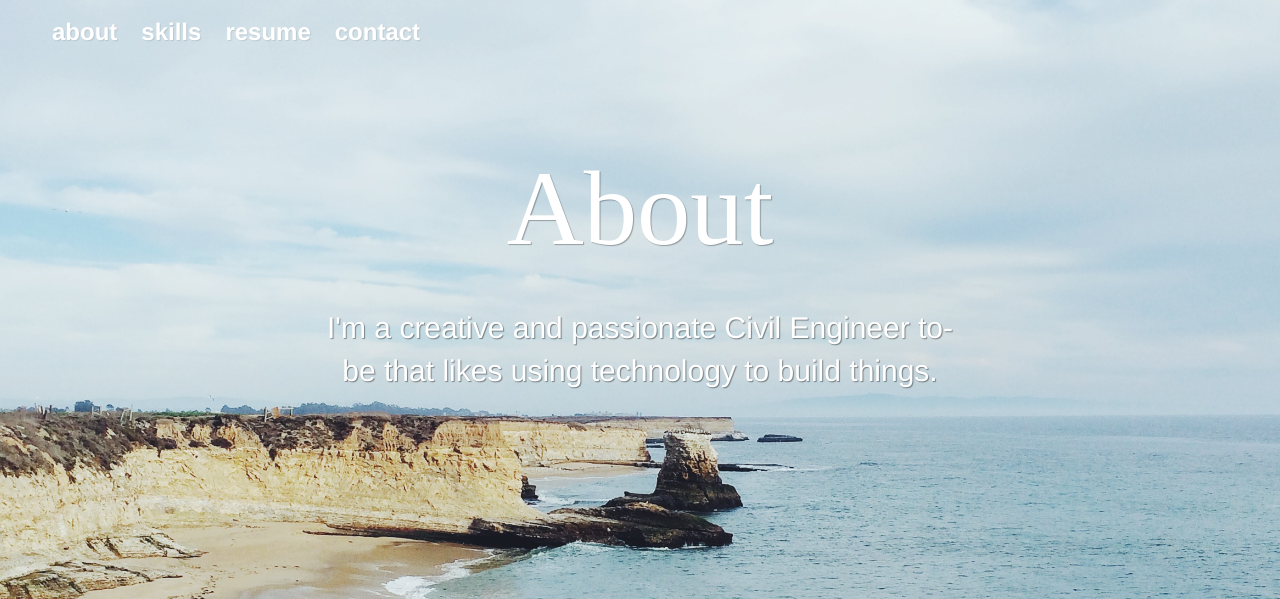
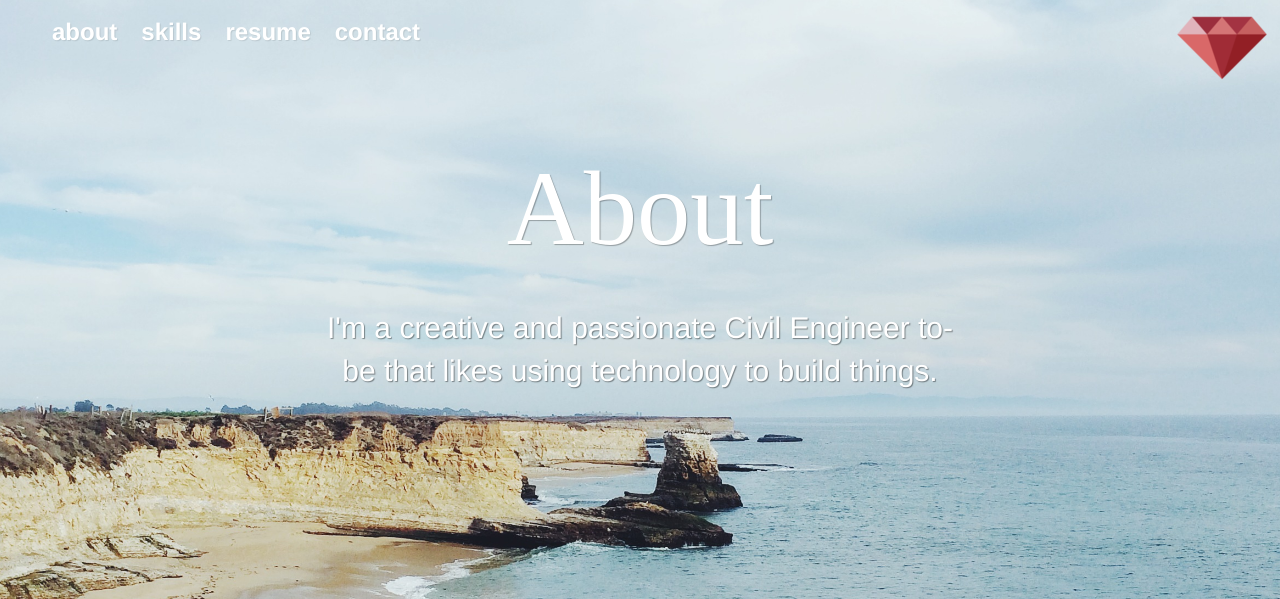
Before and after one commit to TimelyToga/rubyrosewatts_website, a Django app: page /about in a window 1280 px wide. Shown: the top 599 px of the page. Run offline with Django 3.2, Linux system fonts and the light colour scheme; some libraries are stand-ins or nearby versions.

Commit message:
added home link on non home pages

```diff
--- a/rubyrosewatts_app/templates/about.html
+++ b/rubyrosewatts_app/templates/about.html
@@ -1,4 +1,8 @@
 {% extends "base.html" %}
+
+{% block image %}
+<a href="/"><img id="icon" src="/img/android-icon-96x96.png"/></a>
+{% endblock image %}
 
 {% block body %}
 <h1 id="titular" class="animated fadeInDown">About</h1>
--- a/rubyrosewatts_app/templates/base.html
+++ b/rubyrosewatts_app/templates/base.html
@@ -59,6 +59,8 @@
                     <a href="mailto:rrw13@duke.edu?Subject=Reaching Out">contact</a>
                 </li>
             </ul>
+            {% block image %}
+            {% endblock image %}
         </div>
         <body>
 
--- a/rubyrosewatts_app/templates/skills.html
+++ b/rubyrosewatts_app/templates/skills.html
@@ -1,4 +1,8 @@
 {% extends "base.html" %}
+
+{% block image %}
+<a href="/"><img id="icon" src="/img/android-icon-96x96.png"/></a>
+{% endblock image %}
 
 {% block body %}
 <h1 id="titular" class="animated fadeInDown">Skills</h1>
--- a/static/css/main.css
+++ b/static/css/main.css
@@ -195,3 +195,9 @@ div.body-links-container a {
 #phone > a{
     color: white;
 }
+
+#icon {
+    position: absolute;
+    top: 0px;
+    right: 10px;
+}
```
